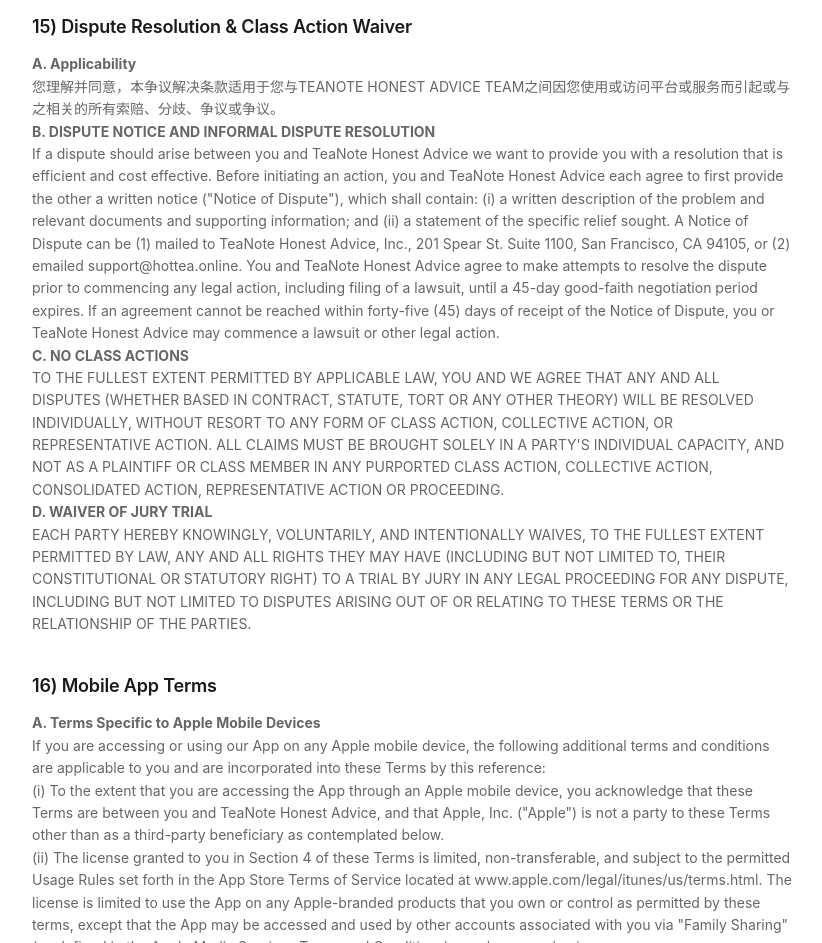
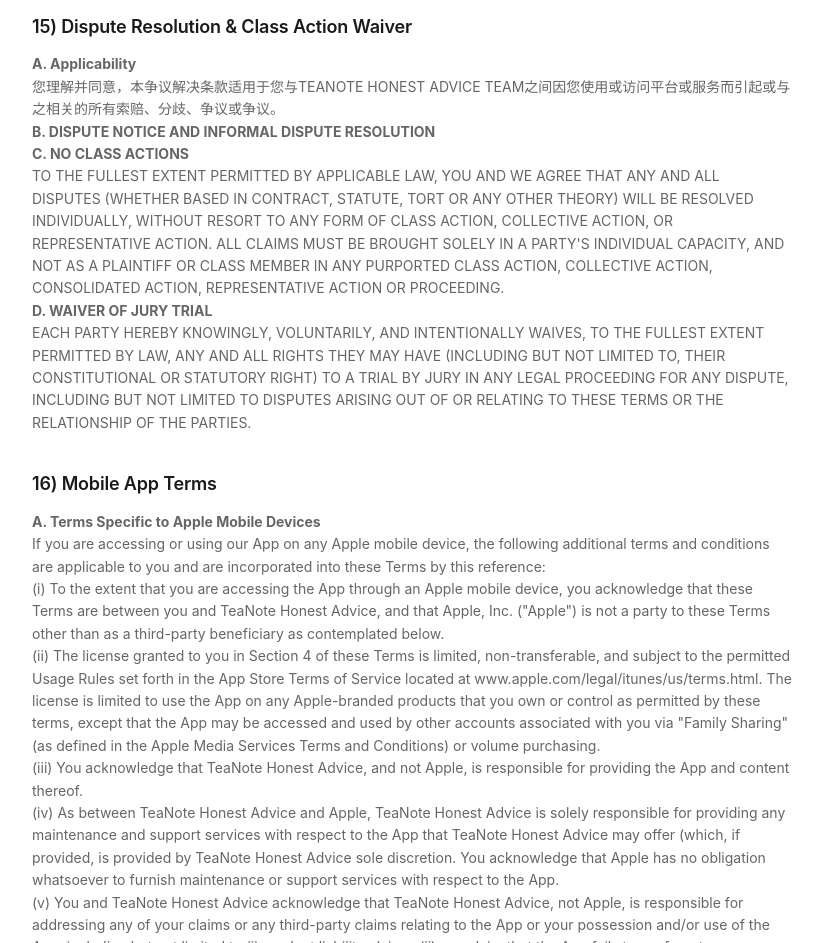
Before and after one commit to Seedyshen/Hottea, a website: page public/terms-of-use.html in a window 1280 px wide. Shown: the part 7561-8504 px from the top of the page, without its empty margins (228-1050 px from the left). Drawn offline with Linux system fonts and the light colour scheme.

Commit message:
Legal: remove detailed ‘Notice of Dispute’ paragraph from terms-of-use section 15(B)

```diff
--- a/public/terms-of-use.html
+++ b/public/terms-of-use.html
@@ -179,7 +179,6 @@
                 <p>您理解并同意，本争议解决条款适用于您与TEANOTE HONEST ADVICE TEAM之间因您使用或访问平台或服务而引起或与之相关的所有索赔、分歧、争议或争议。</p>
 
                 <p><strong>B. DISPUTE NOTICE AND INFORMAL DISPUTE RESOLUTION</strong></p>
-                <p>If a dispute should arise between you and TeaNote Honest Advice we want to provide you with a resolution that is efficient and cost effective. Before initiating an action, you and TeaNote Honest Advice each agree to first provide the other a written notice ("Notice of Dispute"), which shall contain: (i) a written description of the problem and relevant documents and supporting information; and (ii) a statement of the specific relief sought. A Notice of Dispute can be (1) mailed to TeaNote Honest Advice, Inc., 201 Spear St. Suite 1100, San Francisco, CA 94105, or (2) emailed support@hottea.online. You and TeaNote Honest Advice agree to make attempts to resolve the dispute prior to commencing any legal action, including filing of a lawsuit, until a 45-day good-faith negotiation period expires. If an agreement cannot be reached within forty-five (45) days of receipt of the Notice of Dispute, you or TeaNote Honest Advice may commence a lawsuit or other legal action.</p>
 
                 <p><strong>C. NO CLASS ACTIONS</strong></p>
                 <p>TO THE FULLEST EXTENT PERMITTED BY APPLICABLE LAW, YOU AND WE AGREE THAT ANY AND ALL DISPUTES (WHETHER BASED IN CONTRACT, STATUTE, TORT OR ANY OTHER THEORY) WILL BE RESOLVED INDIVIDUALLY, WITHOUT RESORT TO ANY FORM OF CLASS ACTION, COLLECTIVE ACTION, OR REPRESENTATIVE ACTION. ALL CLAIMS MUST BE BROUGHT SOLELY IN A PARTY'S INDIVIDUAL CAPACITY, AND NOT AS A PLAINTIFF OR CLASS MEMBER IN ANY PURPORTED CLASS ACTION, COLLECTIVE ACTION, CONSOLIDATED ACTION, REPRESENTATIVE ACTION OR PROCEEDING.</p>
```
